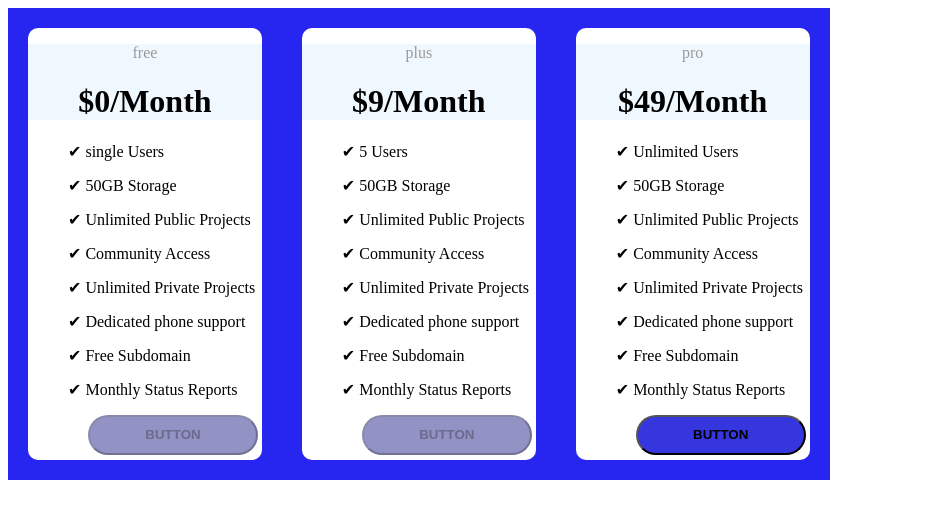
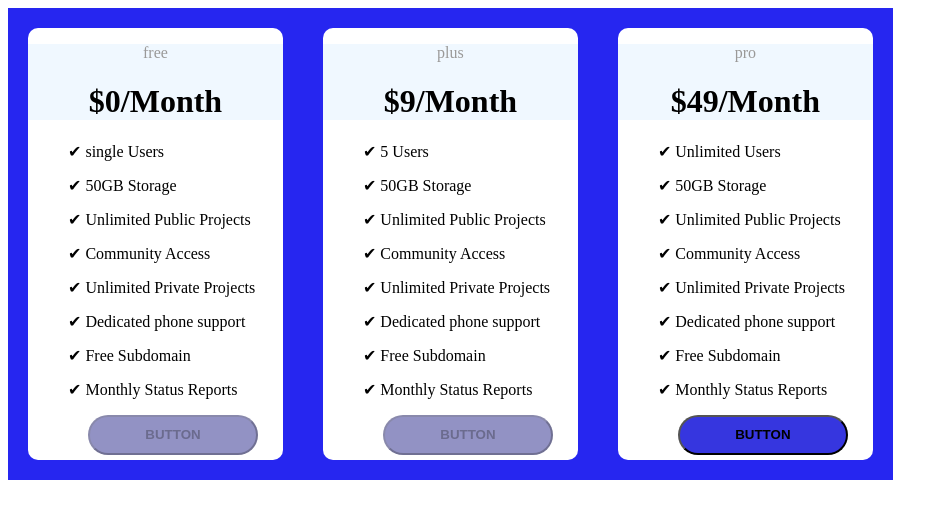
Before and after one commit to Nivash23/CRUDinreact, a React (Vite) app: page / in a window 1280 px wide. Shown: the top 518 px of the page, without its empty margins (0-948 px from the left). Built offline with nearby package versions, Linux system fonts and the light colour scheme.

Commit message:
updating2

```diff
--- a/src/styles/App.css
+++ b/src/styles/App.css
@@ -47,7 +47,7 @@ ul li{
     padding: 0px;
     margin:0px;
     display:flex;
-    width: 65%;
+    width: 70%;
 }
 #cardback
 {
```
